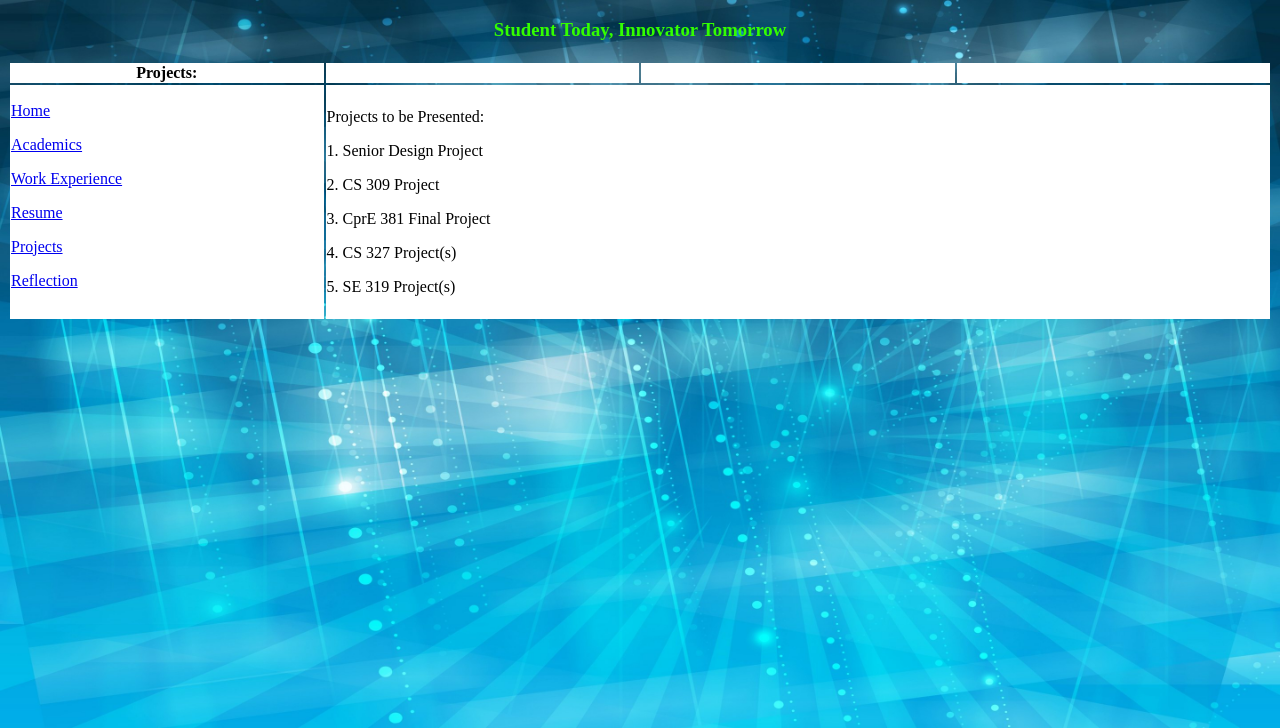
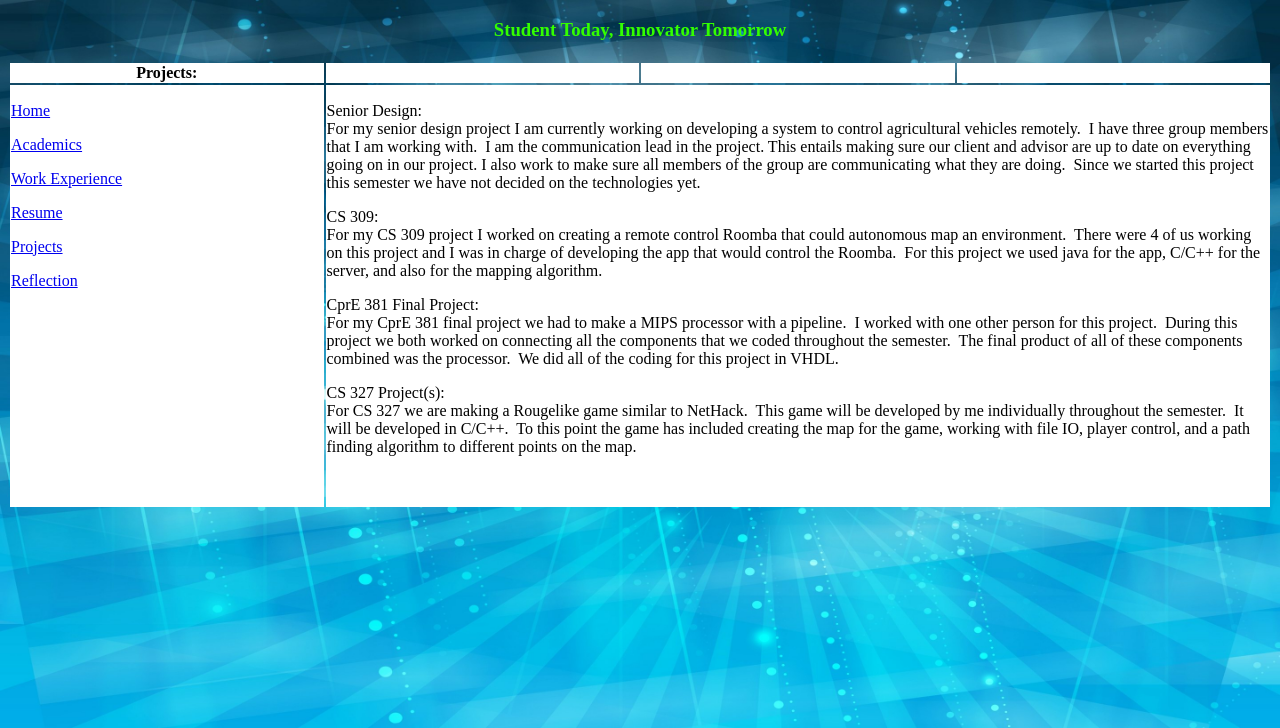
Before and after one commit to chanman547/chanman547.github.io, a plain HTML site: page projects.html in a window 1280 px wide. Shown: the part 72-800 px from the top of the page. Drawn offline with Linux system fonts and the light colour scheme.

Commit message:
Updated school projects

```diff
--- a/projects.html
+++ b/projects.html
@@ -39,12 +39,15 @@ body {
       <p><a href="resume.html">Resume</a></p>
       <p><a href="projects.html">Projects</a></p>
       <p><a href="reflection.html">Reflection</a></p></td>
-      <td colspan="3" bgcolor="#FFFFFF"><p>Projects to be Presented:</p>
-        <p>1. Senior Design Project</p>
-      <p>2. CS 309 Project</p>
-      <p>3. CprE 381 Final Project</p>
-      <p>4. CS 327 Project(s)</p>
-      <p>5. SE 319 Project(s)</p></td>
+      <td colspan="3" bgcolor="#FFFFFF">
+        <p>Senior Design:<br>For my senior design project I am  currently working on developing a system to control agricultural vehicles  remotely.  I have three group members  that I am working with.  I am the  communication lead in the project. This entails making sure our client and  advisor are up to date on everything going on in our project. I also work to  make sure all members of the group are communicating what they are doing.  Since we started this project this semester  we have not decided on the technologies yet.</p>
+
+<p>CS 309:<br>For my CS 309 project I worked on  creating a remote control Roomba that could autonomous map an environment.  There were 4 of us working on this project  and I was in charge of developing the app that would control the Roomba.  For this project we used java for the app,  C/C++ for the server, and also for the mapping algorithm.</p>
+
+<p>CprE 381 Final Project:<br>For my CprE 381 final project we  had to make a MIPS processor with a pipeline.   I worked with one other person for this project.  During this project we both worked on  connecting all the components that we coded throughout the semester.  The final product of all of these components  combined was the processor.  We did all  of the coding for this project in VHDL.</p>
+
+<p>CS 327 Project(s):<br>For CS 327 we are making a  Rougelike game similar to NetHack.  This  game will be developed by me individually throughout the semester.  It will be developed in C/C++.  To this point the game has included creating  the map for the game, working with file IO, player control, and a path finding  algorithm to different points on the map.</p>
+<p>&nbsp;</p></td>
     </tr>
   </table>
   &nbsp;
```
Also changed, not shown: index.html (line endings or trailing spaces).
